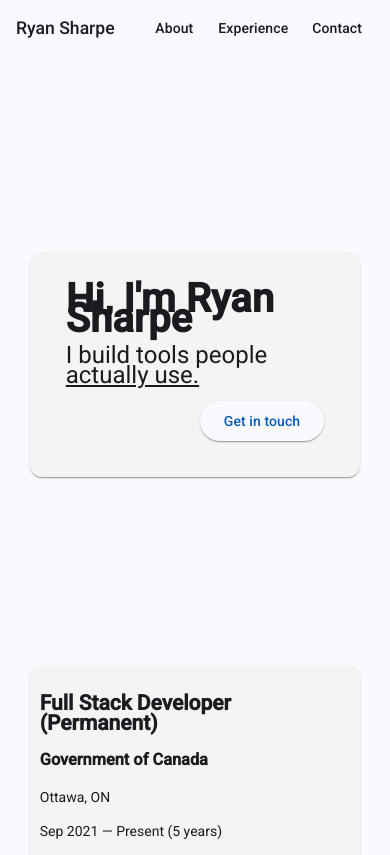
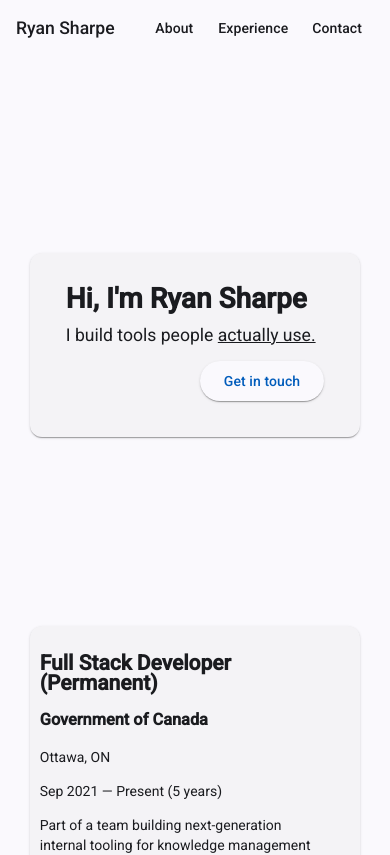
Before and after one commit to rrsharpe/rrsharpe.github.io, an Angular app in the folder portfolio/: page / in a window 390 px wide. Shown: the top 855 px of the page. Built offline with nearby package versions, Linux system fonts and the light colour scheme.

Commit message:
reduce size of text when small display

```diff
--- a/portfolio/src/app/greeting-card/greeting-card.scss
+++ b/portfolio/src/app/greeting-card/greeting-card.scss
@@ -27,3 +27,15 @@ mat-card-content {
     align-self: flex-end;
   }
 }
+
+@media (max-width: 500px) {
+  mat-card-content {
+    h1 {
+      font-size: 1.75rem;
+    }
+
+    section {
+      font-size: 1.1rem;
+    }
+  }
+}
```
